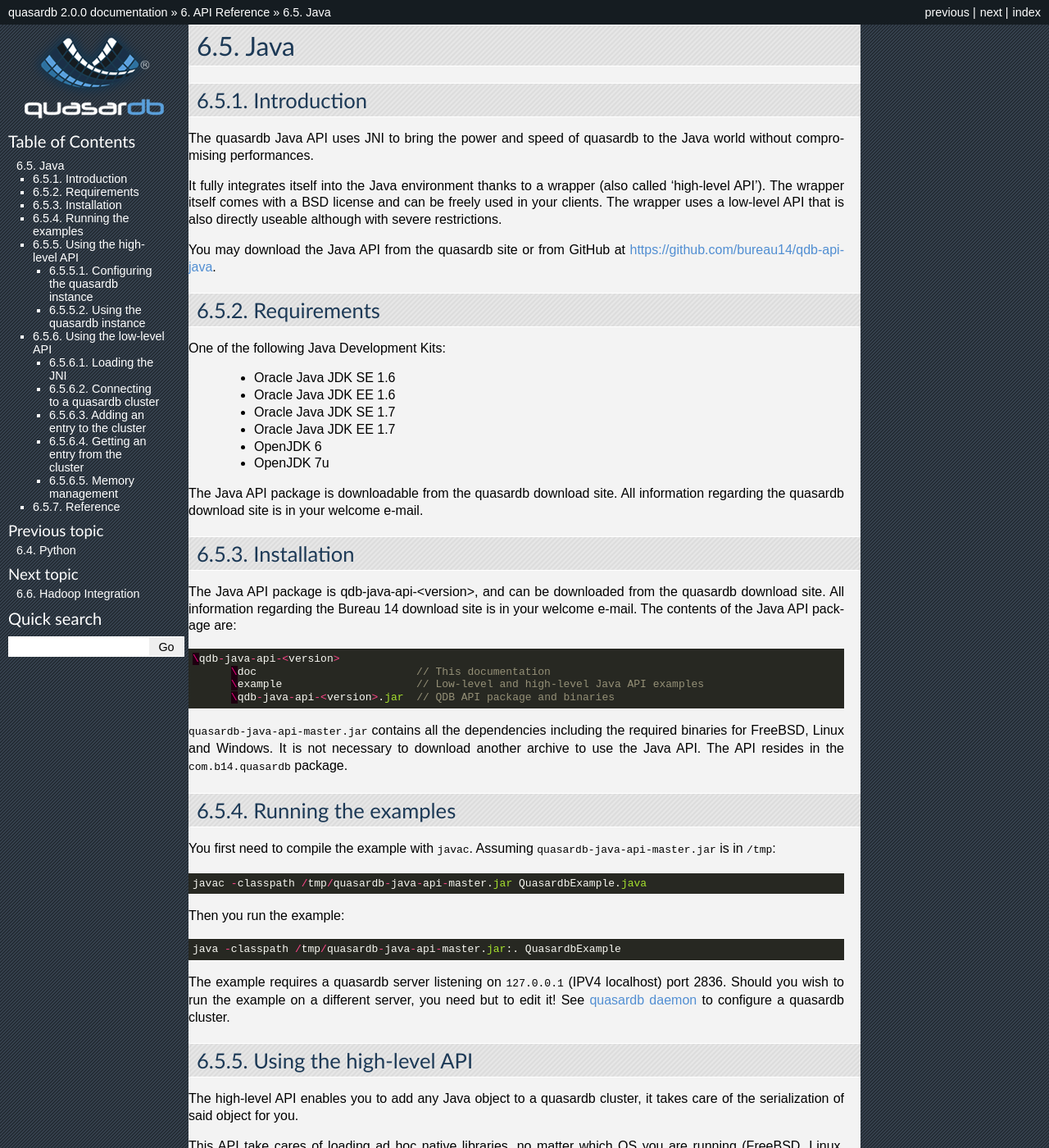
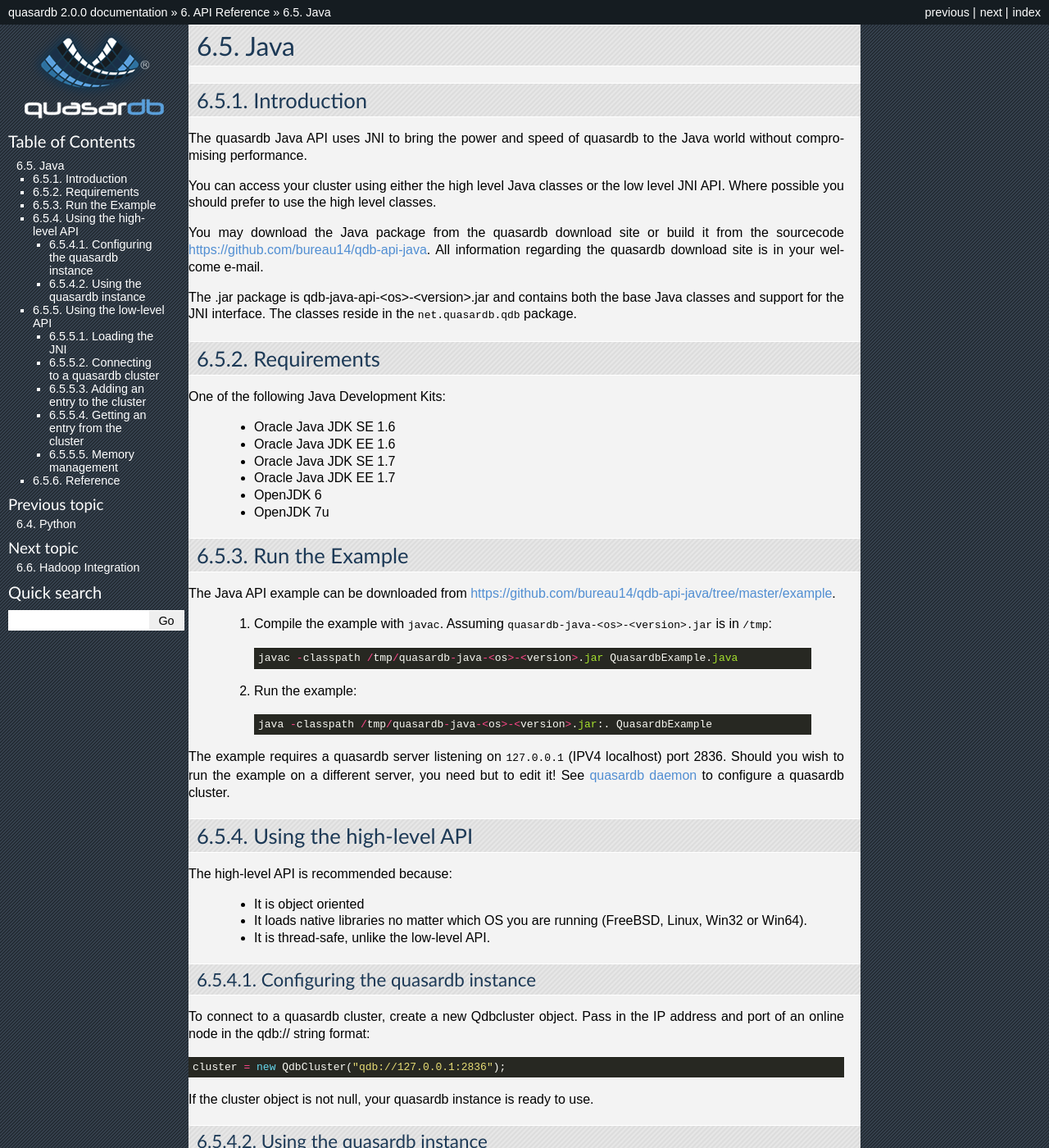
Before and after one commit to iltommi/qdb-documentation, a Sphinx documentation site: the page built from source/api/java.rst, in a window 1280 px wide and 1400 px high. Shown: the whole window at 82% size. Built offline with Sphinx 7.4.7, drawn with Linux system fonts in a browser that asks for light colours; some of the changed text lies outside the part shown.

Commit message:
Rewrite the Java concepts for the 2.0.0-beta6 release.

```diff
--- a/source/api/java.rst
+++ b/source/api/java.rst
@@ -7,11 +7,14 @@ Java
 Introduction
 ------------
 
-The quasardb Java API uses JNI to bring the power and speed of quasardb to the Java world without compromising performances.
+The quasardb Java API uses JNI to bring the power and speed of quasardb to the Java world without compromising performance.
 
-It fully integrates itself into the Java environment thanks to a wrapper (also called 'high-level API'). The wrapper itself comes with a BSD license and can be freely used in your clients. The wrapper uses a low-level API that is also directly useable although with severe restrictions.
+You can access your cluster using either the high level Java classes or the low level JNI API. Where possible you should prefer to use the high level classes.
 
-You may download the Java API from the quasardb site or from GitHub at `https://github.com/bureau14/qdb-api-java <https://github.com/bureau14/qdb-api-java>`_.
+You may download the Java package from the quasardb download site or build it from the sourcecode `https://github.com/bureau14/qdb-api-java <https://github.com/bureau14/qdb-api-java>`_.  All information regarding the quasardb download site is in your welcome e-mail.
+
+The .jar package is qdb-java-api-<os>-<version>.jar and contains both the base Java classes and support for the JNI interface. The classes reside in the ``net.quasardb.qdb`` package.
+
 
 Requirements
 ------------
@@ -25,88 +28,62 @@ One of the following Java Development Kits:
     * OpenJDK 6
     * OpenJDK 7u
 
-The Java API package is downloadable from the quasardb download site. All information regarding the quasardb download site is in your welcome e-mail.
+Run the Example
+------------------
 
-Installation
-------------
+The Java API example can be downloaded from `https://github.com/bureau14/qdb-api-java/tree/master/example <https://github.com/bureau14/qdb-api-java/tree/master/example>`_.
 
-The Java API package is qdb-java-api-<version>, and can be downloaded from the quasardb download site. All information regarding the Bureau 14 download site is in your welcome e-mail. The contents of the Java API package are::
+  1. Compile the example with ``javac``. Assuming ``quasardb-java-<os>-<version>.jar`` is in ``/tmp``::
 
-    \qdb-java-api-<version>
-          \doc                         // This documentation
-          \example                     // Low-level and high-level Java API examples
-          \qdb-java-api-<version>.jar  // QDB API package and binaries
+      javac -classpath /tmp/quasardb-java-<os>-<version>.jar QuasardbExample.java
 
-``quasardb-java-api-master.jar`` contains all the dependencies including the required binaries for FreeBSD, Linux and Windows. It is not necessary to download another archive to use the Java API. The API resides in the ``com.b14.quasardb`` package.
+  2. Run the example::
 
-Running the examples
------------------------
-
-You first need to compile the example with ``javac``. Assuming ``quasardb-java-api-master.jar`` is in ``/tmp``::
-
-    javac -classpath /tmp/quasardb-java-api-master.jar QuasardbExample.java
-
-Then you run the example::
-
-    java -classpath /tmp/quasardb-java-api-master.jar:. QuasardbExample
+      java -classpath /tmp/quasardb-java-<os>-<version>.jar:. QuasardbExample
 
 The example requires a quasardb server listening on ``127.0.0.1`` (IPV4 localhost) port 2836. Should you wish to run the example on a different server, you need but to edit it! See :doc:`../reference/qdbd` to configure a quasardb cluster.
 
 Using the high-level API
 ------------------------
 
-The high-level API enables you to add any Java object to a quasardb cluster, it takes care of the serialization of said object for you.
+The high-level API is recommended because:
 
-This API take cares of loading ad hoc native libraries, no matter which OS you are running (FreeBSD, Linux, Win32 or Win64).
-
-Last but not least this API is thread-safe unlike the low-level API.
+  * It is object oriented
+  * It loads native libraries no matter which OS you are running (FreeBSD, Linux, Win32 or Win64).
+  * It is thread-safe, unlike the low-level API.
 
 
 Configuring the quasardb instance
 ^^^^^^^^^^^^^^^^^^^^^^^^^^^^^^^^^^
 
-You have to use a Map<String,String> to store the quasardb instance configuration parameters::
+To connect to a quasardb cluster, create a new Qdbcluster object. Pass in the IP address and port of an online node in the qdb:// string format::
 
-    Map<String,String> config = new HashMap<String,String>();
-    config.put("name", "test");
-    config.put("host", "127.0.0.1");
-    config.put("port", "2836");
+    cluster = new QdbCluster("qdb://127.0.0.1:2836");
 
-Once the parameters are valid, you can create a QuasarDB instance like this::
-
-    Quasardb qdb = new Quasardb(config);
-
-Your quasardb instance is now ready to use.
+If the cluster object is not null, your quasardb instance is ready to use.
 
 Using the quasardb instance
 ^^^^^^^^^^^^^^^^^^^^^^^^^^^^
 
-Java objects can be added and retrieved directly::
+Entries in the cluster are stored and retrieved by their aliases, in the form of Strings. Their content is stored and retrieved as a `ByteBuffer <http://docs.oracle.com/javase/7/docs/api/java/nio/ByteBuffer.html>`_. See :ref:`java-memory-management`.
 
-    // You can put a simple String Object...
-    qdb.put("obj1", "My First value !!!");
+For example, to get an existing Blob named "obj1" or create it if the entry does not exist::
 
-    // ... or any Java Object you want (even a POJO)
-    qdb.put("obj2", new Object[] {new String[] {"11", "2222", null, "4"}, new int[] {1, 2, 3, 4}, new int[][] { {1, 2}, {100, 4}}});
+    String content = "Content";
+    cluster.getBlob("obj1").put(ByteBuffer.allocateDirect(content.getBytes().length).put(content.getBytes()));
 
-    // You can get your values:
-    String value = qdb.get("obj1");
-    System.out.println("Result: " + value);
+To get the value of an object, get and convert the ByteBuffer::
 
-    // You can remove values:
-    qdb.remove("obj2");
+    ByteBuffer buffer = cluster.getBlob("obj1").get();
+    byte[] bytes = new byte[buffer.limit()];
+    buffer.get(bytes, 0, buffer.limit());
+    String value = new String(bytes);
 
-    // And update stored values:
-    qdb.update("obj1", new Character[] { new Character('t'), new Character('e'), new Character('s'), new Character('t') });
+To remove an entry::
 
+    cluster.getBlob("obj1").remove();
 
-Note about java entries :
-
-A majority of entries type can be stored in quasardb without any further work (for example all `Serializable <http://docs.oracle.com/javase/7/docs/api/java/io/Serializable.html>`_ and `Externalizable <http://docs.oracle.com/javase/7/docs/api/java/io/Externalizable.html>`_ objects can be used directly).
-
-You can use almost any java objects you want (for example a `POJO <http://en.wikipedia.org/wiki/Plain_Old_Java_Object>`_).
-
-But there are some limitations. As Kryo is the underlying framework used to serialize objects in quasardb, you can find all limitations by consulting `Kryo's documentation <https://github.com/EsotericSoftware/kryo#compatibility>`_.
+Quasardb also supports other object types than Blobs, including Double-Ended Queues, Hash Sets, and Integers. These have get/put/update methods on the cluster object as well as their own convenience methods.
 
 Using the low-level API
 -----------------------
@@ -147,48 +124,41 @@ Each connection to a server must be terminated manually: ::
 Adding an entry to the cluster
 ^^^^^^^^^^^^^^^^^^^^^^^^^^^^^^
 
-To add an entry to the cluster you need to specify it's alias and wrap the content in a `ByteBuffer <http://download.oracle.com/javase/1.4.2/docs/api/java/nio/ByteBuffer.html>`_, see :ref:`java-memory-management`: ::
+To add an entry to the cluster you need to specify it's alias and wrap the content in a `ByteBuffer <http://docs.oracle.com/javase/7/docs/api/java/nio/ByteBuffer.html>`_. See :ref:`java-memory-management`: ::
 
-            String alias = "myAlias";
-            String myData = "this is my data";
+    String alias = "myAlias";
+    String myData = "this is my data";
 
-            // it's *VERY* important for the byte buffer to be a direct buffer
-            // otherwise the JNI will not be able to access it
-            java.nio.ByteBuffer bb = java.nio.ByteBuffer.allocateDirect(1024);
-            bb.put(myData.getBytes());
-            bb.flip();
+    // it's *VERY* important for the byte buffer to be a direct buffer
+    // otherwise the JNI will not be able to access it
+    ByteBuffer bb = java.nio.ByteBuffer.allocateDirect(1024);
+    bb.put(myData.getBytes());
+    bb.flip();
 
-            r = quasardb.put(session, alias, bb, bb.limit());
-            if (r != qdb_error_t.error_ok)
-            {
-                // error
-            }
+    r = quasardb.blob_put(session, alias, bb, bb.limit());
+    if (r != qdb_error_t.error_ok)
+    {
+        // error
+    }
 
 Keys beginning with the string "qdb" are reserved and cannot be added to the cluster.
 
 Getting an entry from the cluster
 ^^^^^^^^^^^^^^^^^^^^^^^^^^^^^^^^^
 
-Retrieving an entry requires knowing the alias and allocating a `ByteBuffer <http://download.oracle.com/javase/1.4.2/docs/api/java/nio/ByteBuffer.html>`_ large enough to hold all the content, see :ref:`java-memory-management`: ::
+Retrieving an entry requires knowing the alias and allocating a `ByteBuffer <http://docs.oracle.com/javase/7/docs/api/java/nio/ByteBuffer.html>`_ large enough to hold all the content. See :ref:`java-memory-management`: ::
 
     String alias = "myAlias";
-    java.nio.ByteBuffer content = java.nio.ByteBuffer.allocateDirect(1024);
+    ByteBuffer content = java.nio.ByteBuffer.allocateDirect(1024);
     int [] contentLength = { 0 };
 
-    r = quasardb.get(session, alias, content, contentLength);
+    r = quasardb.blob_get(session, alias, content, contentLength);
     if (r != qdb_error_t.error_ok)
     {
         // error
     }
 
-We pass an int array to receive the actual size of the data we obtained from the repository, even if the buffer was not large enough to hold all the data. We can also use the :js:func:`quasardb.get_size` to query the size of an entry: ::
-
-    String alias = "myAlias";
-    long s = quasardb.get_size(session, alias);
-    if (!s)
-    {
-        // entry not found
-    }
+We pass an int array to receive the actual size of the data we obtained from the repository, even if the buffer was not large enough to hold all the data.
 
 .. _java-memory-management:
 
@@ -197,13 +167,13 @@ Memory management
 
 The API uses a logic very close to the QuasarDB C API (Feel free to review the C API documentation for useful background information, see :doc:`c`).
 
-In particular, to avoid pressuring the garbage collector, and to minimize useless copies, entries' content are wrapped in `ByteBuffer <http://download.oracle.com/javase/1.4.2/docs/api/java/nio/ByteBuffer.html>`_ objects instead of byte arrays or `String <http://download.oracle.com/javase/1.4.2/docs/api/java/lang/String.html>`_ objects.
+In particular, to avoid pressuring the garbage collector, and to minimize useless copies, entries' content are wrapped in `ByteBuffer <http://docs.oracle.com/javase/7/docs/api/java/nio/ByteBuffer.html>`_ objects instead of byte arrays or `String <http://docs.oracle.com/javase/7/docs/api/java/lang/String.html>`_ objects.
 
-Aliases - on the other hand - use regular String objects for convenience.
+Aliases, on the other hand, use regular String objects for convenience.
 
-The ByteBuffer must be initialized with `allocateDirect <http://download.oracle.com/javase/1.4.2/docs/api/java/nio/ByteBuffer.html#allocateDirect%28int%29>`_ so that the JNI may access the memory. The buffer *must* be large enough to hold all the content, otherwise the call will fail.
+The ByteBuffer must be initialized with `allocateDirect <http://docs.oracle.com/javase/7/docs/api/java/nio/ByteBuffer.html#allocateDirect%28int%29>`_ so that the JNI may access the memory. The buffer *must* be large enough to hold all the content, otherwise the call will fail.
 
-When adding entries, this is generally not an issue as the caller knows the size of the content it will add, however when retrieving entries this may be more problematic. Either the caller can allocate more data than required or it can use the :js:func:`get_size` to obtain the size of an entry.
+When adding entries, this is generally not an issue as the caller knows the size of the content it will add, however when retrieving entries this may be more problematic. Either the caller can allocate more data than required or it can use the ByteBuffer limit() to obtain the size of an entry.
 
 Reference
 ---------
```
